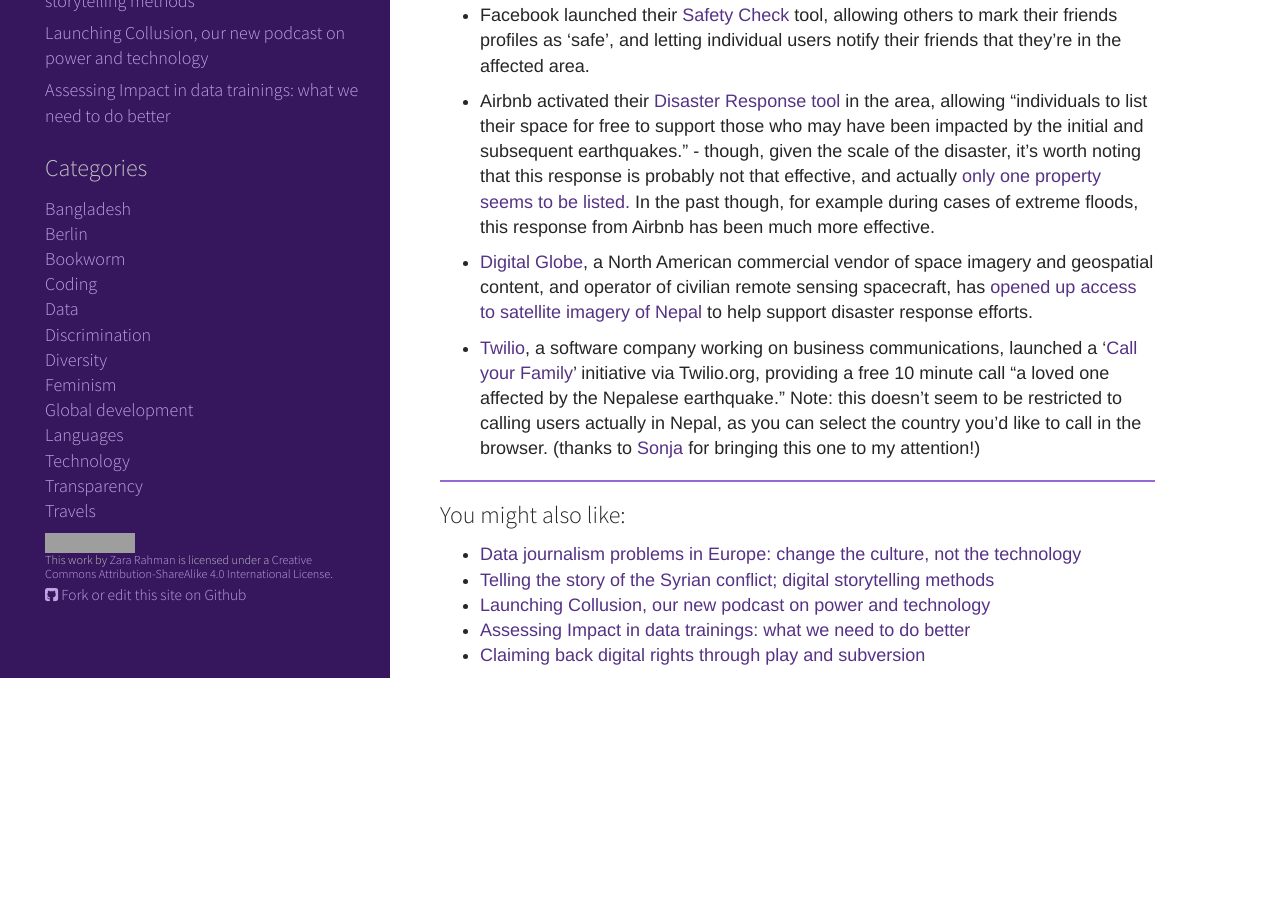
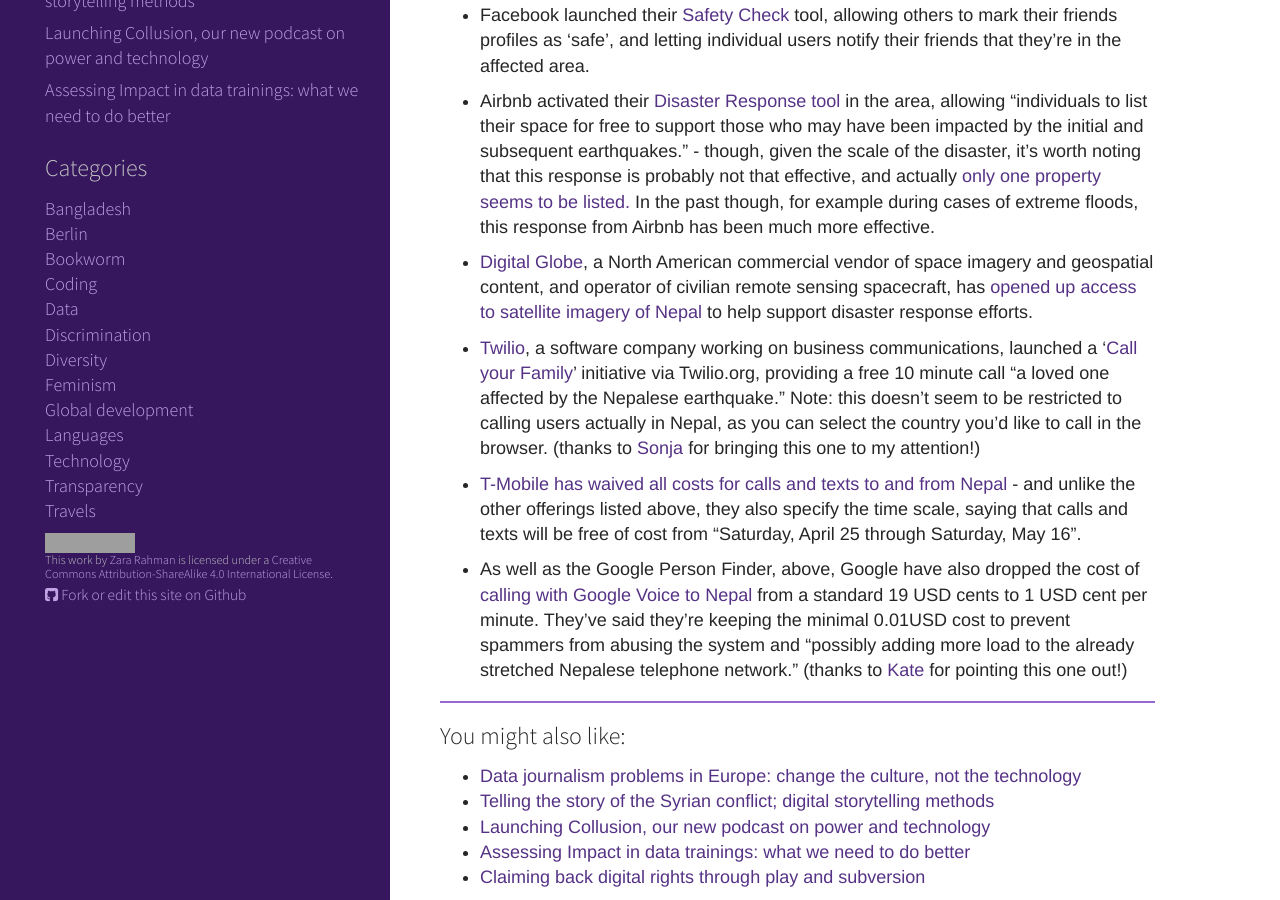
Before and after one commit to zararah/zararah.net, a Jekyll site: the page built from _posts/2015/2015-04-27-tech-companies-responses-to-nepal.md, in a window 1280 px wide and 900 px high, scrolled down 746 px. Built offline with Jekyll 4.4.1, drawn with Linux system fonts in a browser that asks for light colours; Markdown is read by kramdown in place of the engine named in the settings; before the commit the page ends 1424 px from its top, so only the background shows below that; grey boxes are pictures that could not be loaded.

Commit message:
Add more to the list of tech responses in Nepal

```diff
--- a/_posts/2015/2015-04-27-tech-companies-responses-to-nepal.md
+++ b/_posts/2015/2015-04-27-tech-companies-responses-to-nepal.md
@@ -30,3 +30,7 @@
 * [Digital Globe](https://www.digitalglobe.com/), a North American commercial vendor of space imagery and geospatial content, and operator of civilian remote sensing spacecraft, has [opened up access to satellite imagery of Nepal](http://www.digitalglobeblog.com/2015/04/26/digitalglobe-opens-access-to-satellite-data-to-support-disaster-response-efforts-in-nepal/) to help support disaster response efforts.
 
 * [Twilio](https://www.twilio.com/), a software company working on business communications, launched a '[Call your Family](http://callyourfamily.twilio.ly/)' initiative via Twilio.org, providing a free 10 minute call "a loved one affected by the Nepalese earthquake." Note: this doesn't seem to be restricted to calling users actually in Nepal, as you can select the country you'd like to call in the browser. (thanks to [Sonja](https://twitter.com/sonjaheinen) for bringing this one to my attention!)
+
+* [T-Mobile has waived all costs for calls and texts to and from Nepal](http://newsroom.t-mobile.com/news/nepal.htm) - and unlike the other offerings listed above, they also specify the time scale, saying that calls and texts will be free of cost from "Saturday, April 25 through Saturday, May 16".
+
+* As well as the Google Person Finder, above, Google have also dropped the cost of [calling with Google Voice to Nepal](http://googleasiapacific.blogspot.sg/2015/04/responding-to-nepal-earthquake.html) from a standard 19 USD cents to 1 USD cent per minute. They've said they're keeping the minimal 0.01USD cost to prevent spammers from abusing the system and "possibly adding more load to the already stretched Nepalese telephone network." (thanks to [Kate](https://twitter.com/kati_ver/) for pointing this one out!)
```
